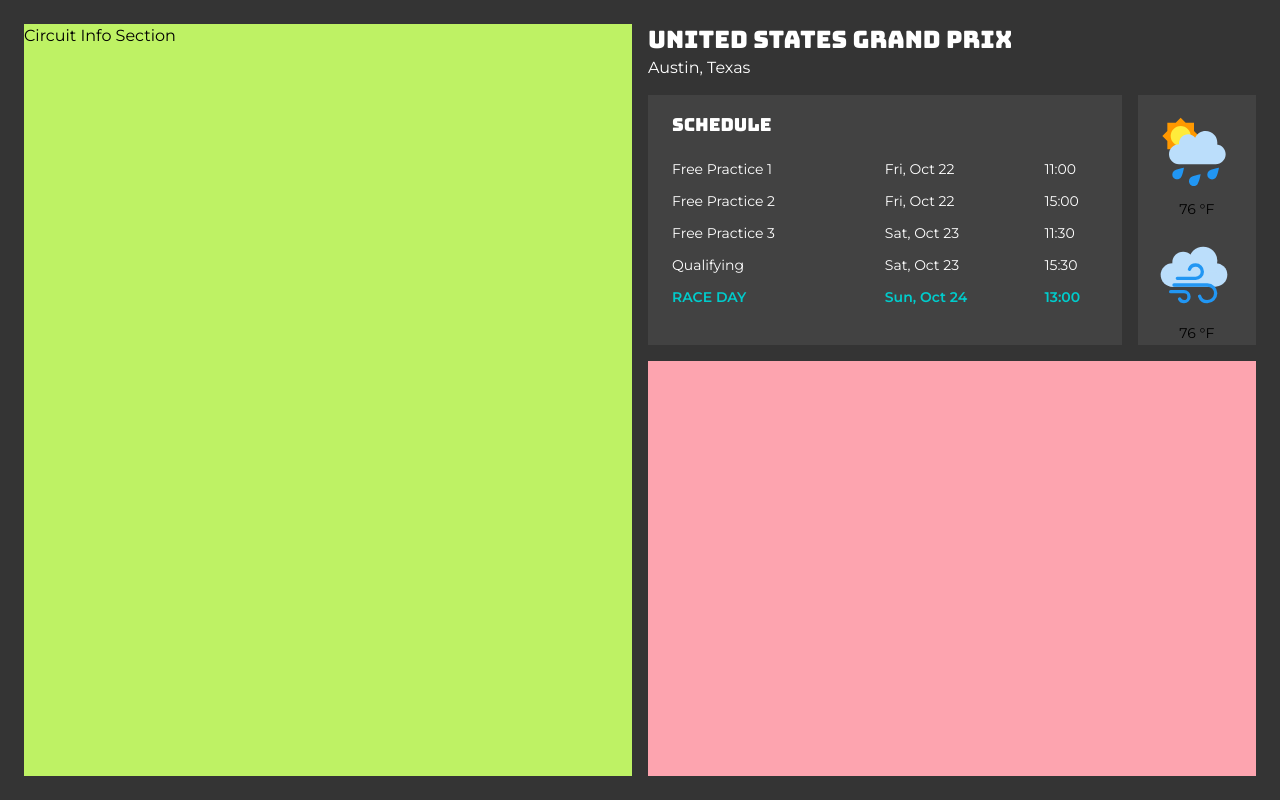
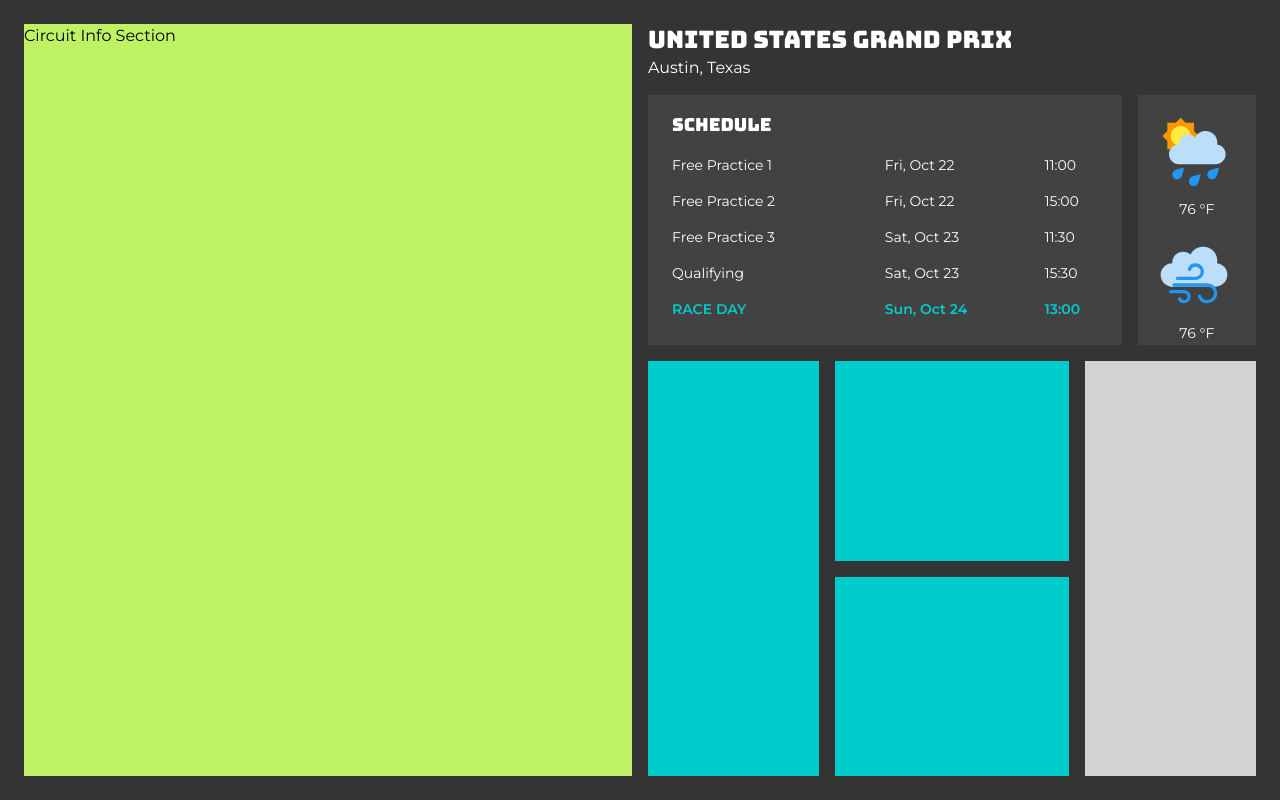
Before and after one commit to allisonkuo/f1-display, a Next.js app: page /race in a window 1280 px wide. Built offline with nearby package versions, Linux system fonts and the light colour scheme.

Commit message:
Build grid layout for the race results and basic component

```diff
--- a/src/app/race/page.tsx
+++ b/src/app/race/page.tsx
@@ -1,3 +1,4 @@
+import RaceResultsGrid from '@/components/RaceResults/RaceResultsGrid';
 import RaceWeekendSchedule from '@/components/RaceWeekendSchedule';
 import WeatherSection from '@/components/WeatherSection';
 
@@ -26,7 +27,9 @@ export default function RaceCalendar() {
           </div>
         </div>
 
-        <div className='flex-auto bg-rose-300'></div>
+        <div className='flex-auto'>
+          <RaceResultsGrid />
+        </div>
       </div>
     </div>
   );
--- /dev/null
+++ b/src/components/RaceResults/RaceResultsGrid.tsx
@@ -0,0 +1,21 @@
+import React from 'react';
+
+const RaceResultsGrid = (): React.ReactNode => {
+  return (
+    <div className='h-full flex space-x-4'>
+      {/* 1st Place */}
+      <div className='flex-auto bg-f1-teal'></div>
+
+      {/* 2nd and 3rd */}
+      <div className=' w-[62px] flex-auto flex flex-col space-y-4'>
+        <div className='h-1/2 bg-f1-teal'></div>
+        <div className='h-1/2 bg-f1-teal'></div>
+      </div>
+
+      {/* Pole */}
+      <div className='flex-auto bg-f1-light-grey'></div>
+    </div>
+  );
+};
+
+export default RaceResultsGrid;
--- a/src/components/RaceWeekendSchedule.tsx
+++ b/src/components/RaceWeekendSchedule.tsx
@@ -25,8 +25,8 @@ const ScheduleLine = ({
 
 const RaceWeekendSchedule = (): React.ReactNode => {
   return (
-    <div className='h-full bg-f1-grey px-6 py-4 space-y-3'>
-      <h3 className='font-display text-white text-lg pb-2'>Schedule</h3>
+    <div className='h-full bg-f1-grey px-6 py-4 space-y-4'>
+      <h3 className='font-display text-white text-lg'>Schedule</h3>
       <ScheduleLine event='Free Practice 1' date='Fri, Oct 22' time='11:00' />
       <ScheduleLine event='Free Practice 2' date='Fri, Oct 22' time='15:00' />
       <ScheduleLine event='Free Practice 3' date='Sat, Oct 23' time='11:30' />
--- a/src/components/WeatherSection.tsx
+++ b/src/components/WeatherSection.tsx
@@ -13,7 +13,7 @@ const WeatherItem = ({
   return (
     <div className='flex-auto p-2'>
       <Image src={imagePath} alt={altText} width={80} height={80} />
-      <p className='text-sm text-center mt-2'>76 &deg;F</p>
+      <p className='text-sm text-center text-white mt-2'>76 &deg;F</p>
     </div>
   );
 };
--- a/tailwind.config.ts
+++ b/tailwind.config.ts
@@ -20,6 +20,7 @@ const config: Config = {
         'f1-teal': '#00CCCC',
         'f1-dark-grey': '#343434',
         'f1-grey': '#424242',
+        'f1-light-grey': '#D2D2D2',
         'gradient-dark-red': '#3B0101',
       },
       fontFamily: {
```
